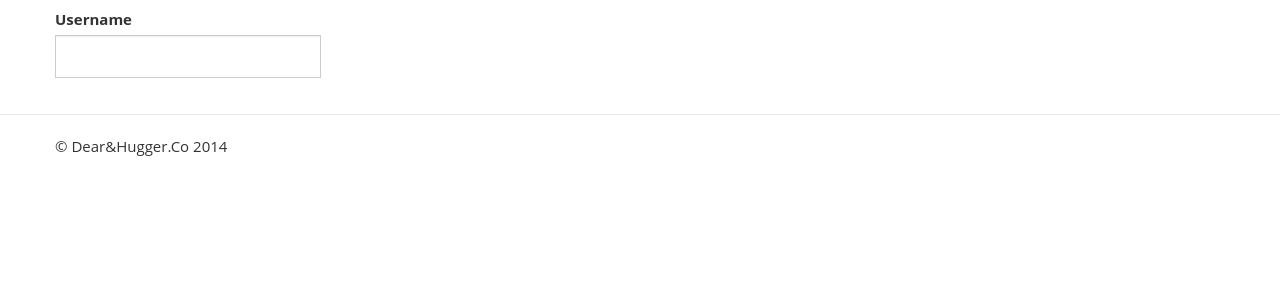
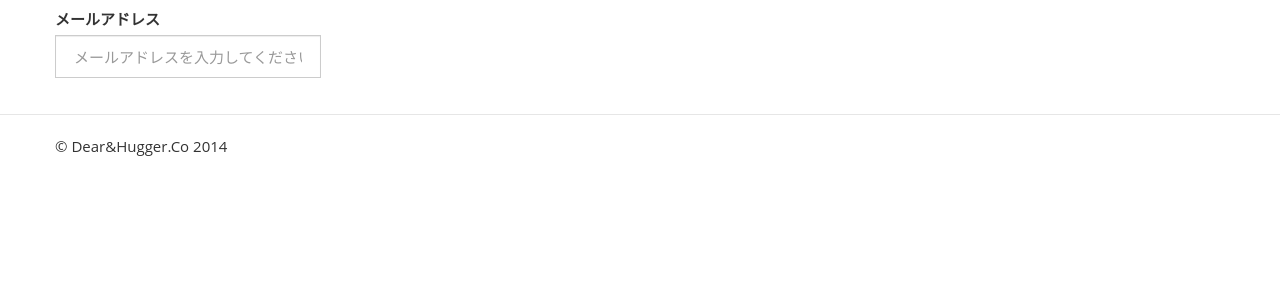
Before and after one commit to white771427/pocketlesson, a CakePHP app: the page made by app/View/Users/signup.ctp in a window 1280 px wide. Shown: the part 51-351 px from the top of the page. Run offline with PHP 8.4 and a stand-in for CakePHP, Linux system fonts and the light colour scheme; the template is opened without the code that fills it, so the values that code supplies are empty; form fields are guessed from the names that the template uses; some libraries are stand-ins or nearby versions.

Commit message:
signup追加

```diff
--- a/app/View/Users/signup.ctp
+++ b/app/View/Users/signup.ctp
@@ -7,7 +7,7 @@
 
 					<?php echo $this->Form->create('User',array('type'=>'post','url'=>'signup')); ?>
 
-					<?php echo $this->Form->input('username',array('class'=>'form-control')); ?>
+					<?php echo $this->Form->input('username',array('class'=>'form-control','label'=>'メールアドレス', 'placeholder'=>'メールアドレスを入力してください')); ?>
 
 					<span class="input-group-btn"> <?php echo $this->form->submit('送信',array('class'=>'btn btn-default')); ?>
 					</span>
```
